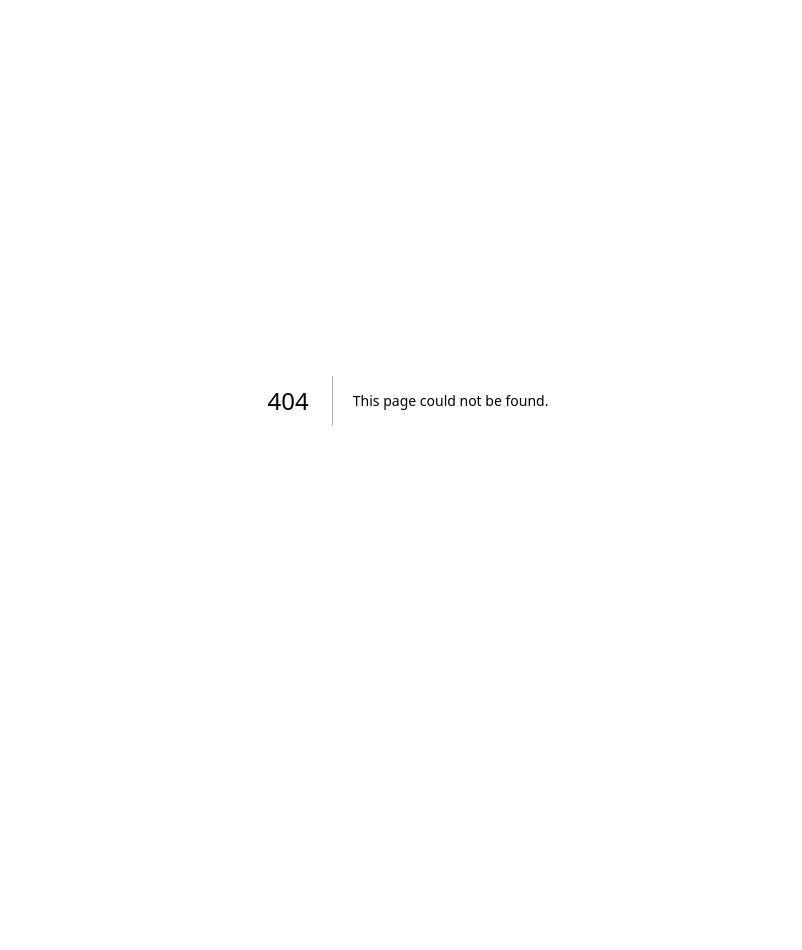
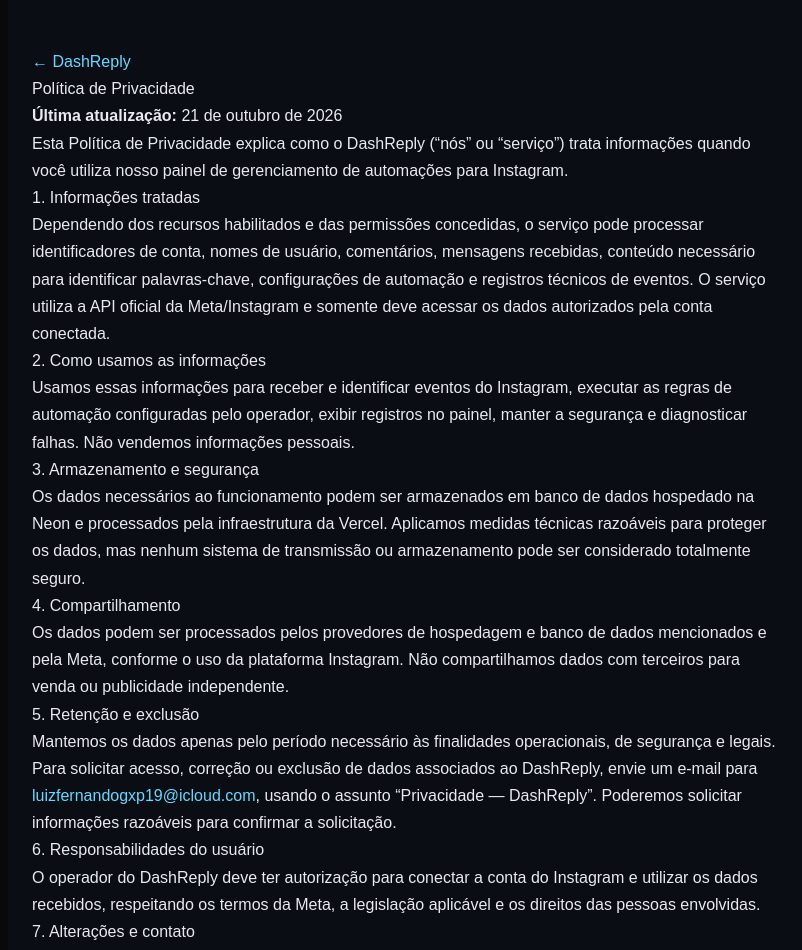
Before and after one commit to oluiixz-ai/DashReply, a Next.js app: page /privacy in a window 1280 px wide. Before the commit this address had no page. Shown: the top 950 px of the page, without its empty margins (232-1034 px from the left). Before the commit the page ends 800 px from the top, so only its background shows below. Built offline with nearby package versions, Linux system fonts and the light colour scheme.

Commit message:
Add public privacy policy page

```diff
--- /dev/null
+++ b/src/app/privacy/page.tsx
@@ -0,0 +1,26 @@
+export const metadata = { title: "Política de Privacidade | DashReply", description: "Política de privacidade do DashReply." };
+
+export default function PrivacyPage() {
+  return (
+    <main style={{maxWidth:800,margin:"0 auto",padding:"48px 24px",fontFamily:"Arial, sans-serif",lineHeight:1.7,color:"#e8eaf0",background:"#0b0d14",minHeight:"100vh"}}>
+      <a href="/" style={{color:"#65d9ff"}}>← DashReply</a>
+      <h1>Política de Privacidade</h1>
+      <p><strong>Última atualização:</strong> 21 de outubro de 2026</p>
+      <p>Esta Política de Privacidade explica como o DashReply (“nós” ou “serviço”) trata informações quando você utiliza nosso painel de gerenciamento de automações para Instagram.</p>
+      <h2>1. Informações tratadas</h2>
+      <p>Dependendo dos recursos habilitados e das permissões concedidas, o serviço pode processar identificadores de conta, nomes de usuário, comentários, mensagens recebidas, conteúdo necessário para identificar palavras-chave, configurações de automação e registros técnicos de eventos. O serviço utiliza a API oficial da Meta/Instagram e somente deve acessar os dados autorizados pela conta conectada.</p>
+      <h2>2. Como usamos as informações</h2>
+      <p>Usamos essas informações para receber e identificar eventos do Instagram, executar as regras de automação configuradas pelo operador, exibir registros no painel, manter a segurança e diagnosticar falhas. Não vendemos informações pessoais.</p>
+      <h2>3. Armazenamento e segurança</h2>
+      <p>Os dados necessários ao funcionamento podem ser armazenados em banco de dados hospedado na Neon e processados pela infraestrutura da Vercel. Aplicamos medidas técnicas razoáveis para proteger os dados, mas nenhum sistema de transmissão ou armazenamento pode ser considerado totalmente seguro.</p>
+      <h2>4. Compartilhamento</h2>
+      <p>Os dados podem ser processados pelos provedores de hospedagem e banco de dados mencionados e pela Meta, conforme o uso da plataforma Instagram. Não compartilhamos dados com terceiros para venda ou publicidade independente.</p>
+      <h2>5. Retenção e exclusão</h2>
+      <p>Mantemos os dados apenas pelo período necessário às finalidades operacionais, de segurança e legais. Para solicitar acesso, correção ou exclusão de dados associados ao DashReply, envie um e-mail para <a style={{color:"#65d9ff"}} href="mailto:luizfernandogxp19@icloud.com">luizfernandogxp19@icloud.com</a>, usando o assunto “Privacidade — DashReply”. Poderemos solicitar informações razoáveis para confirmar a solicitação.</p>
+      <h2>6. Responsabilidades do usuário</h2>
+      <p>O operador do DashReply deve ter autorização para conectar a conta do Instagram e utilizar os dados recebidos, respeitando os termos da Meta, a legislação aplicável e os direitos das pessoas envolvidas.</p>
+      <h2>7. Alterações e contato</h2>
+      <p>Esta política poderá ser atualizada quando o serviço mudar. Dúvidas ou solicitações: <a style={{color:"#65d9ff"}} href="mailto:luizfernandogxp19@icloud.com">luizfernandogxp19@icloud.com</a>.</p>
+    </main>
+  );
+}
```
